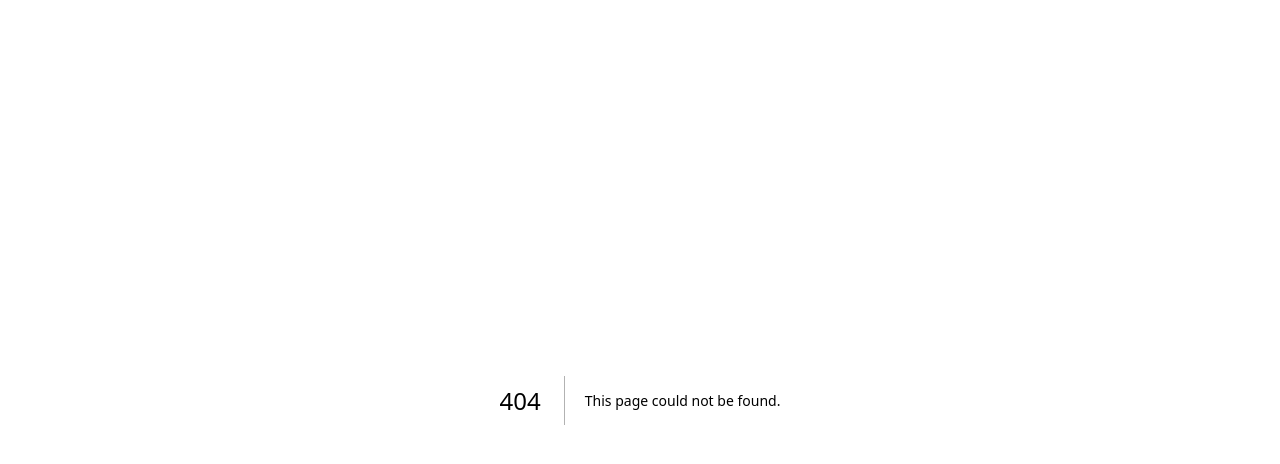
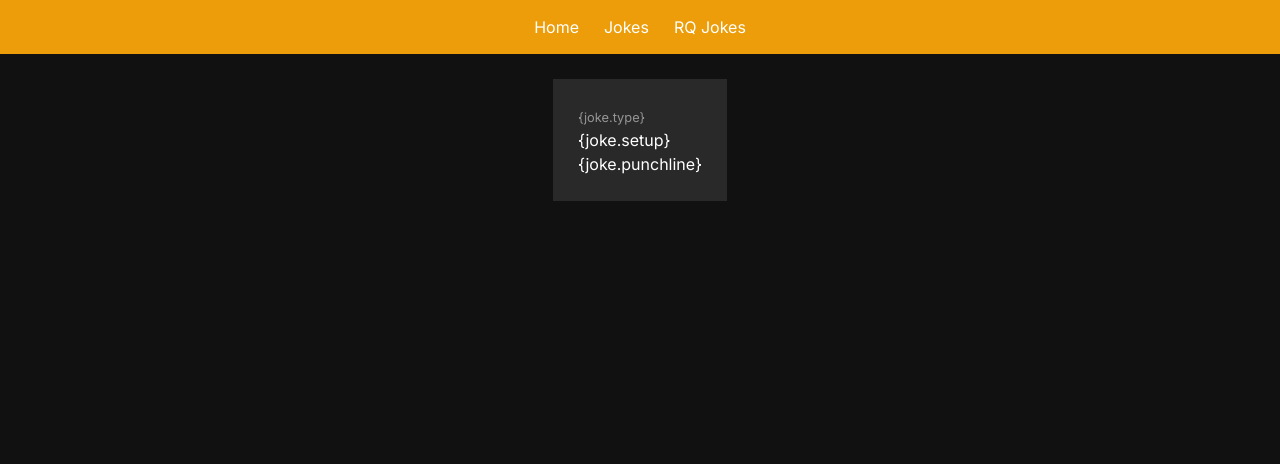
Before and after one commit to luciano44/react-query-course, a Next.js app: page /rq-jokes in a window 1280 px wide. Before the commit this address had no page. Shown: the top 464 px of the page. Built offline with nearby package versions, Linux system fonts and the light colour scheme.

Commit message:
setup project, add jokes and RQjokes pages + misc.

```diff
--- a/app/globals.css
+++ b/app/globals.css
@@ -2,26 +2,13 @@
 @tailwind components;
 @tailwind utilities;
 
-:root {
-  --foreground-rgb: 0, 0, 0;
-  --background-start-rgb: 214, 219, 220;
-  --background-end-rgb: 255, 255, 255;
-}
-
-@media (prefers-color-scheme: dark) {
-  :root {
-    --foreground-rgb: 255, 255, 255;
-    --background-start-rgb: 0, 0, 0;
-    --background-end-rgb: 0, 0, 0;
-  }
+* {
+  padding: 0;
+  margin: 0;
+  box-sizing: border-box;
 }
 
 body {
-  color: rgb(var(--foreground-rgb));
-  background: linear-gradient(
-      to bottom,
-      transparent,
-      rgb(var(--background-end-rgb))
-    )
-    rgb(var(--background-start-rgb));
+  background-color: #111;
+  color: white;
 }
--- /dev/null
+++ b/app/jokes/page.jsx
@@ -0,0 +1,13 @@
+import { Suspense } from "react";
+import JokeCard from "@/components/JokeCard";
+
+const jokesURL = "https://official-joke-api.appspot.com/random_joke";
+
+const Jokes = async () => {
+  return (
+    <Suspense fallback={<h1>Loading...</h1>}>
+      <JokeCard />
+    </Suspense>
+  );
+};
+export default Jokes;
--- a/app/layout.js
+++ b/app/layout.js
@@ -1,17 +1,21 @@
-import { Inter } from 'next/font/google'
-import './globals.css'
+import { Inter } from "next/font/google";
+import "./globals.css";
+import NavBar from "@/components/NavBar";
 
-const inter = Inter({ subsets: ['latin'] })
+const inter = Inter({ subsets: ["latin"] });
 
 export const metadata = {
-  title: 'Create Next App',
-  description: 'Generated by create next app',
-}
+  title: "React Query Course",
+  description: "Implementing what I'm learning about RQ ",
+};
 
 export default function RootLayout({ children }) {
   return (
     <html lang="en">
-      <body className={inter.className}>{children}</body>
+      <body className={inter.className}>
+        <NavBar />
+        {children}
+      </body>
     </html>
-  )
+  );
 }
--- a/app/page.js
+++ b/app/page.js
@@ -1,113 +1,4 @@
-import Image from 'next/image'
-
-export default function Home() {
-  return (
-    <main className="flex min-h-screen flex-col items-center justify-between p-24">
-      <div className="z-10 max-w-5xl w-full items-center justify-between font-mono text-sm lg:flex">
-        <p className="fixed left-0 top-0 flex w-full justify-center border-b border-gray-300 bg-gradient-to-b from-zinc-200 pb-6 pt-8 backdrop-blur-2xl dark:border-neutral-800 dark:bg-zinc-800/30 dark:from-inherit lg:static lg:w-auto  lg:rounded-xl lg:border lg:bg-gray-200 lg:p-4 lg:dark:bg-zinc-800/30">
-          Get started by editing&nbsp;
-          <code className="font-mono font-bold">app/page.js</code>
-        </p>
-        <div className="fixed bottom-0 left-0 flex h-48 w-full items-end justify-center bg-gradient-to-t from-white via-white dark:from-black dark:via-black lg:static lg:h-auto lg:w-auto lg:bg-none">
-          <a
-            className="pointer-events-none flex place-items-center gap-2 p-8 lg:pointer-events-auto lg:p-0"
-            href="https://vercel.com?utm_source=create-next-app&utm_medium=appdir-template&utm_campaign=create-next-app"
-            target="_blank"
-            rel="noopener noreferrer"
-          >
-            By{' '}
-            <Image
-              src="/vercel.svg"
-              alt="Vercel Logo"
-              className="dark:invert"
-              width={100}
-              height={24}
-              priority
-            />
-          </a>
-        </div>
-      </div>
-
-      <div className="relative flex place-items-center before:absolute before:h-[300px] before:w-[480px] before:-translate-x-1/2 before:rounded-full before:bg-gradient-radial before:from-white before:to-transparent before:blur-2xl before:content-[''] after:absolute after:-z-20 after:h-[180px] after:w-[240px] after:translate-x-1/3 after:bg-gradient-conic after:from-sky-200 after:via-blue-200 after:blur-2xl after:content-[''] before:dark:bg-gradient-to-br before:dark:from-transparent before:dark:to-blue-700 before:dark:opacity-10 after:dark:from-sky-900 after:dark:via-[#0141ff] after:dark:opacity-40 before:lg:h-[360px] z-[-1]">
-        <Image
-          className="relative dark:drop-shadow-[0_0_0.3rem_#ffffff70] dark:invert"
-          src="/next.svg"
-          alt="Next.js Logo"
-          width={180}
-          height={37}
-          priority
-        />
-      </div>
-
-      <div className="mb-32 grid text-center lg:max-w-5xl lg:w-full lg:mb-0 lg:grid-cols-4 lg:text-left">
-        <a
-          href="https://nextjs.org/docs?utm_source=create-next-app&utm_medium=appdir-template&utm_campaign=create-next-app"
-          className="group rounded-lg border border-transparent px-5 py-4 transition-colors hover:border-gray-300 hover:bg-gray-100 hover:dark:border-neutral-700 hover:dark:bg-neutral-800/30"
-          target="_blank"
-          rel="noopener noreferrer"
-        >
-          <h2 className={`mb-3 text-2xl font-semibold`}>
-            Docs{' '}
-            <span className="inline-block transition-transform group-hover:translate-x-1 motion-reduce:transform-none">
-              -&gt;
-            </span>
-          </h2>
-          <p className={`m-0 max-w-[30ch] text-sm opacity-50`}>
-            Find in-depth information about Next.js features and API.
-          </p>
-        </a>
-
-        <a
-          href="https://nextjs.org/learn?utm_source=create-next-app&utm_medium=appdir-template-tw&utm_campaign=create-next-app"
-          className="group rounded-lg border border-transparent px-5 py-4 transition-colors hover:border-gray-300 hover:bg-gray-100 hover:dark:border-neutral-700 hover:dark:bg-neutral-800 hover:dark:bg-opacity-30"
-          target="_blank"
-          rel="noopener noreferrer"
-        >
-          <h2 className={`mb-3 text-2xl font-semibold`}>
-            Learn{' '}
-            <span className="inline-block transition-transform group-hover:translate-x-1 motion-reduce:transform-none">
-              -&gt;
-            </span>
-          </h2>
-          <p className={`m-0 max-w-[30ch] text-sm opacity-50`}>
-            Learn about Next.js in an interactive course with&nbsp;quizzes!
-          </p>
-        </a>
-
-        <a
-          href="https://vercel.com/templates?framework=next.js&utm_source=create-next-app&utm_medium=appdir-template&utm_campaign=create-next-app"
-          className="group rounded-lg border border-transparent px-5 py-4 transition-colors hover:border-gray-300 hover:bg-gray-100 hover:dark:border-neutral-700 hover:dark:bg-neutral-800/30"
-          target="_blank"
-          rel="noopener noreferrer"
-        >
-          <h2 className={`mb-3 text-2xl font-semibold`}>
-            Templates{' '}
-            <span className="inline-block transition-transform group-hover:translate-x-1 motion-reduce:transform-none">
-              -&gt;
-            </span>
-          </h2>
-          <p className={`m-0 max-w-[30ch] text-sm opacity-50`}>
-            Explore starter templates for Next.js.
-          </p>
-        </a>
-
-        <a
-          href="https://vercel.com/new?utm_source=create-next-app&utm_medium=appdir-template&utm_campaign=create-next-app"
-          className="group rounded-lg border border-transparent px-5 py-4 transition-colors hover:border-gray-300 hover:bg-gray-100 hover:dark:border-neutral-700 hover:dark:bg-neutral-800/30"
-          target="_blank"
-          rel="noopener noreferrer"
-        >
-          <h2 className={`mb-3 text-2xl font-semibold`}>
-            Deploy{' '}
-            <span className="inline-block transition-transform group-hover:translate-x-1 motion-reduce:transform-none">
-              -&gt;
-            </span>
-          </h2>
-          <p className={`m-0 max-w-[30ch] text-sm opacity-50`}>
-            Instantly deploy your Next.js site to a shareable URL with Vercel.
-          </p>
-        </a>
-      </div>
-    </main>
-  )
-}
+const HomePage = () => {
+  return <h1 className="text-7xl">HomePage</h1>;
+};
+export default HomePage;
--- /dev/null
+++ b/app/rq-jokes/_css/page.scss
@@ -0,0 +1,10 @@
+.joke-card {
+  padding: 25px;
+  margin: 25px auto;
+  width: fit-content;
+  background-color: rgba(255, 255, 255, 0.1);
+}
+
+small {
+  opacity: 0.5;
+}
--- /dev/null
+++ b/app/rq-jokes/page.jsx
@@ -0,0 +1,13 @@
+import "./_css/page.scss";
+const jokesURL = "https://official-joke-api.appspot.com/random_joke";
+
+const RQJokes = () => {
+  return (
+    <div className="joke-card">
+      <small>{"{joke.type}"}</small>
+      <p>{"{joke.setup}"}</p>
+      <p>{"{joke.punchline}"}</p>
+    </div>
+  );
+};
+export default RQJokes;
--- /dev/null
+++ b/components/JokeCard.jsx
@@ -0,0 +1,20 @@
+import axios from "axios";
+import "./_css/JokeCard.scss";
+
+const jokesURL = "https://official-joke-api.appspot.com/random_joke";
+
+const JokeCard = async () => {
+  const res = await axios.get(jokesURL);
+  const { data: joke } = res;
+
+  console.log("Joke Card");
+
+  return (
+    <div className="joke-card">
+      <small>{joke.type}</small>
+      <p>{joke.setup}</p>
+      <p>{joke.punchline}</p>
+    </div>
+  );
+};
+export default JokeCard;
--- /dev/null
+++ b/components/NavBar.jsx
@@ -0,0 +1,13 @@
+import Link from "next/link";
+import "./_css/NavBar.scss";
+
+const NavBar = () => {
+  return (
+    <nav>
+      <Link href="/">Home</Link>
+      <Link href="/jokes">Jokes</Link>
+      <Link href="/rq-jokes">RQ Jokes</Link>
+    </nav>
+  );
+};
+export default NavBar;
--- /dev/null
+++ b/components/_css/JokeCard.scss
@@ -0,0 +1,10 @@
+.joke-card {
+  padding: 25px;
+  margin: 25px auto;
+  width: fit-content;
+  background-color: rgba(255, 255, 255, 0.1);
+}
+
+small {
+  opacity: 0.5;
+}
--- /dev/null
+++ b/components/_css/NavBar.scss
@@ -0,0 +1,18 @@
+nav {
+  background-color: rgb(236, 157, 9);
+  display: flex;
+  justify-content: center;
+  align-items: center;
+  padding: 10px;
+  color: white;
+  gap: 5px;
+
+  & > a {
+    padding: 5px 10px;
+    border-radius: 5px;
+  }
+}
+
+a:hover {
+  background-color: hsla(0, 0%, 100%, 0.25);
+}
--- a/package.json
+++ b/package.json
@@ -9,13 +9,15 @@
     "lint": "next lint"
   },
   "dependencies": {
+    "axios": "^1.6.3",
+    "next": "14.0.4",
     "react": "^18",
-    "react-dom": "^18",
-    "next": "14.0.4"
+    "react-dom": "^18"
   },
   "devDependencies": {
     "autoprefixer": "^10.0.1",
     "postcss": "^8",
+    "sass": "^1.69.5",
     "tailwindcss": "^3.3.0"
   }
 }
```
Also changed, not shown: 1 other file (tests, documents, lock files or other folders).
